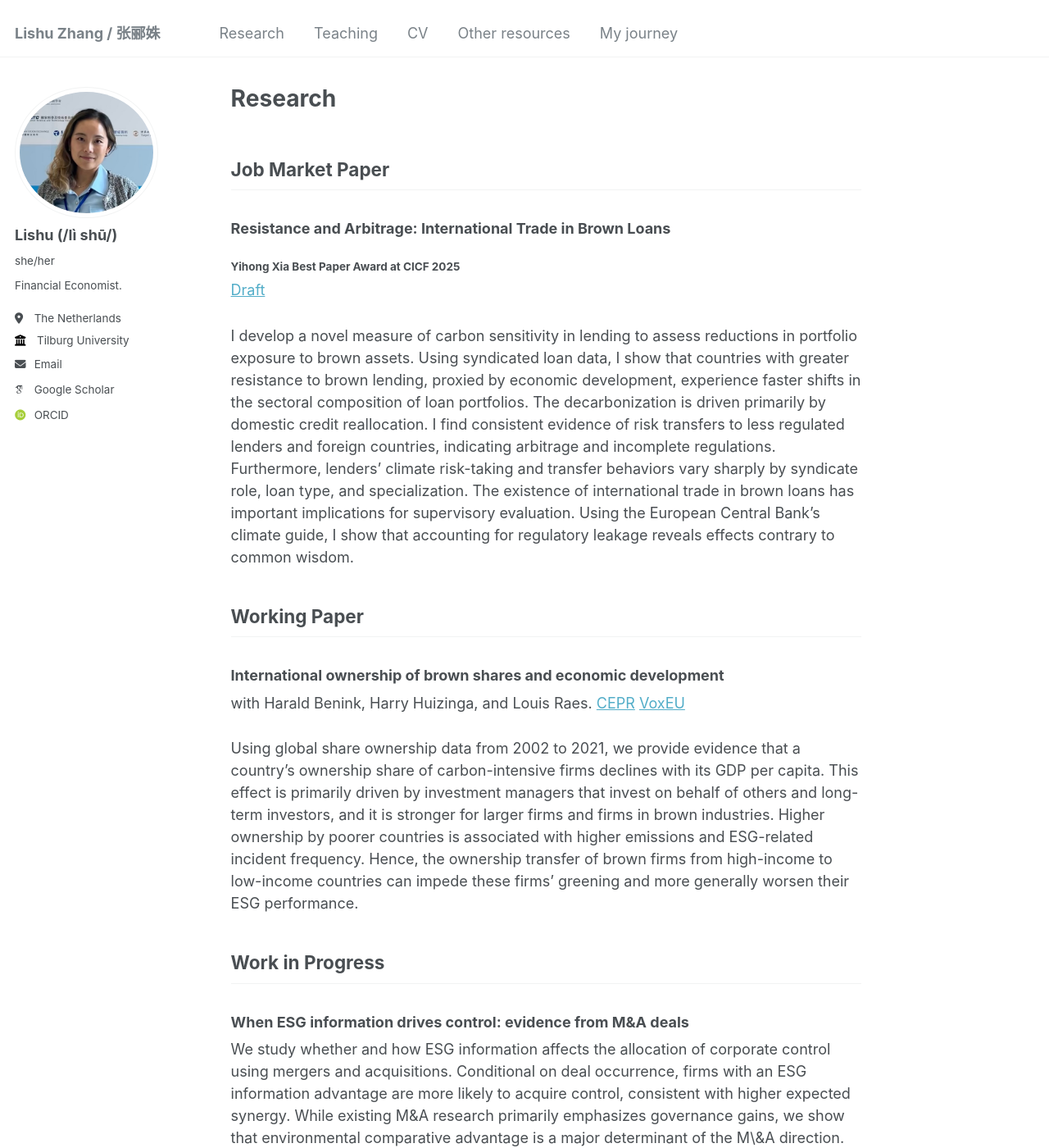
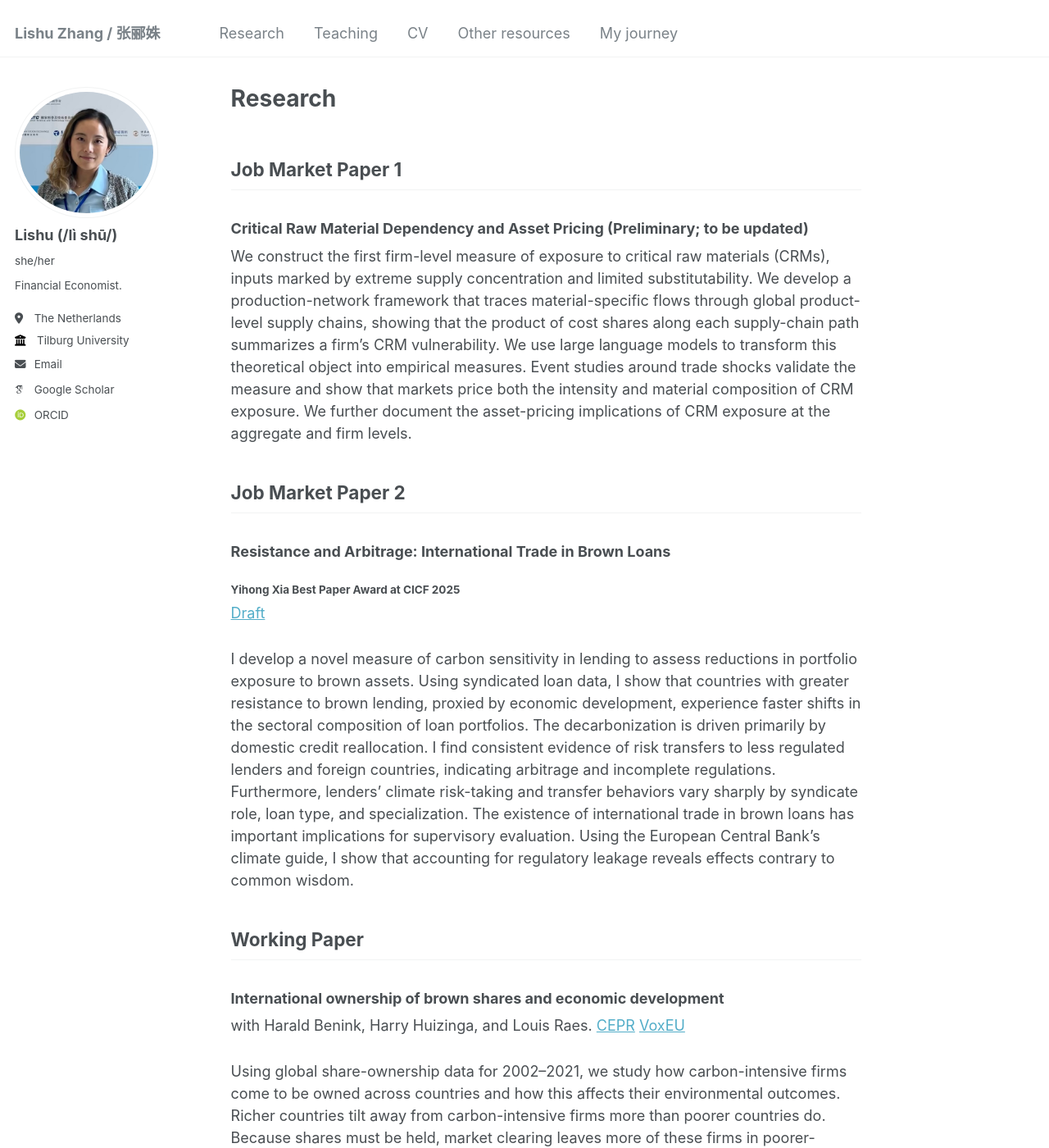
Before and after one commit to LishuZ/LishuZ.github.io, a Jekyll site: the page built from _pages/research.md, in a window 1280 px wide and 1400 px high. Shown: the whole window at 82% size. Built offline with Jekyll 4.4.1, drawn with Linux system fonts in a browser that asks for light colours; some web fonts are replaced; some of the changed text lies outside the part shown.

Commit message:
Update research.md

```diff
--- a/_pages/research.md
+++ b/_pages/research.md
@@ -6,7 +6,11 @@ redirect_from:
   - /research/
   - /research.html
 ---
-## Job Market Paper
+## Job Market Paper 1
+### Critical Raw Material Dependency and Asset Pricing (Preliminary; to be updated)
+We construct the first firm-level measure of exposure to critical raw materials (CRMs), inputs marked by extreme supply concentration and limited substitutability. We develop a production-network framework that traces material-specific flows through global product-level supply chains, showing that the product of cost shares along each supply-chain path summarizes a firm’s CRM vulnerability. We use large language models to transform this theoretical object into empirical measures. Event studies around trade shocks validate the measure and show that markets price both the intensity and material composition of CRM exposure. We further document the asset-pricing implications of CRM exposure at the aggregate and firm levels.
+
+## Job Market Paper 2
 ### Resistance and Arbitrage: International Trade in Brown Loans
 #### Yihong Xia Best Paper Award at CICF 2025
 [Draft](https://www.dropbox.com/scl/fi/hcqlp7ls6i2v8ughdodbc/JMP_2026.pdf?rlkey=z7iw0zsemz8hrkdfkr0eo2ima&st=xu14dxor&dl=0)
@@ -19,7 +23,7 @@ I develop a novel measure of carbon sensitivity in lending to assess reductions
 ### International ownership of brown shares and economic development
 with Harald Benink, Harry Huizinga, and Louis Raes. [CEPR](https://cepr.org/publications/dp18856) [VoxEU](https://cepr.org/voxeu/columns/international-trade-brown-shares-and-economic-development)
 
-Using global share ownership data from 2002 to 2021, we provide evidence that a country’s ownership share of carbon-intensive firms declines with its GDP per capita. This effect is primarily driven by investment managers that invest on behalf of others and long-term investors, and it is stronger for larger firms and firms in brown industries. Higher ownership by poorer countries is associated with higher emissions and ESG-related incident frequency. Hence, the ownership transfer of brown firms from high-income to low-income countries can impede these firms’ greening and more generally worsen their ESG performance.
+Using global share-ownership data for 2002--2021, we study how carbon-intensive firms come to be owned across countries and how this affects their environmental outcomes. Richer countries tilt away from carbon-intensive firms more than poorer countries do. Because shares must be held, market clearing leaves more of these firms in poorer-country hands. This poorer-country ownership predicts higher subsequent emissions and ESG incidents. We show that rich-country fossil-fuel divestment pushes firms toward such ownership, followed by worse environmental outcomes. Climate-motivated exit, by reallocating these firms toward less environmentally inclined owners, can work against the goal it serves.
 <br/>
 
 
```
